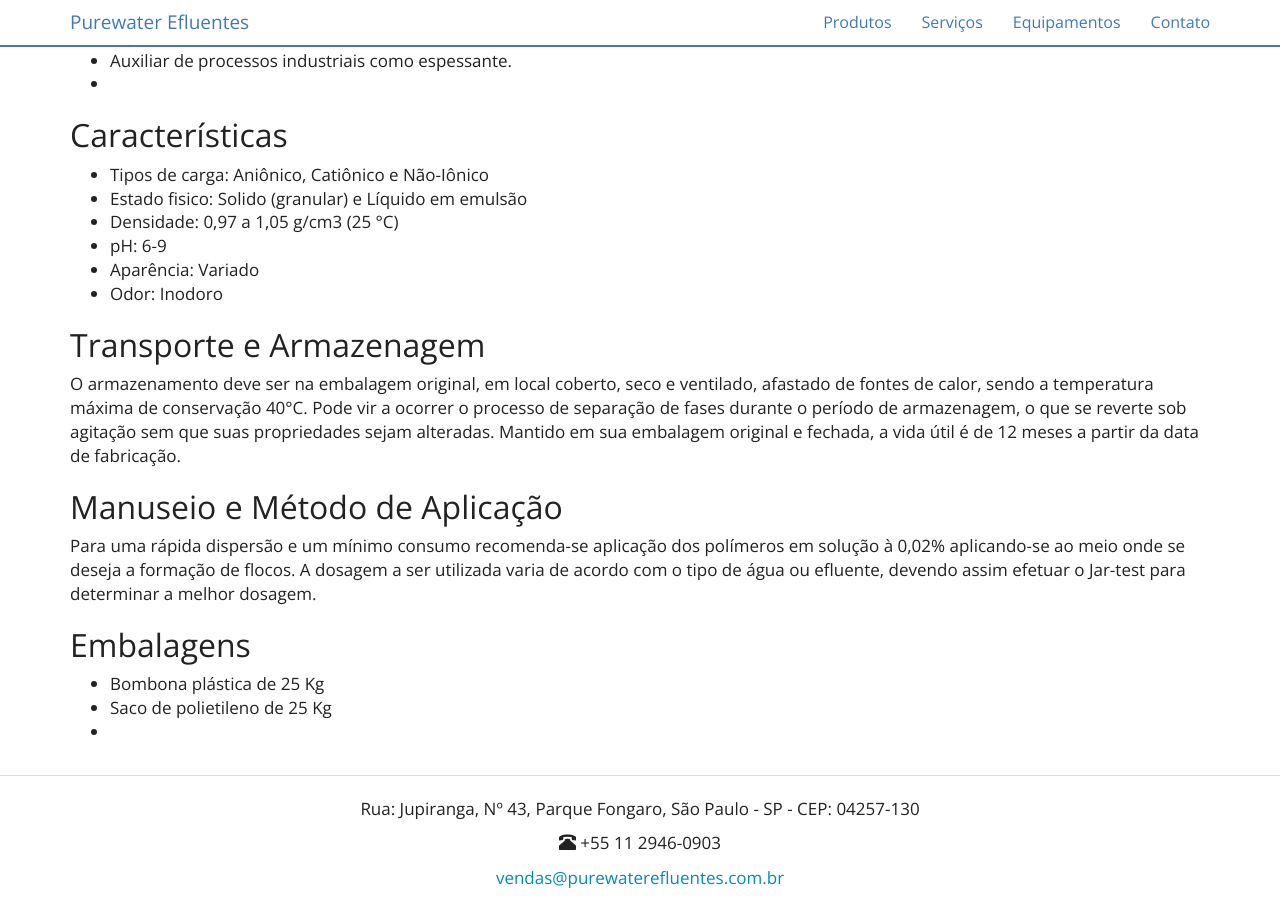
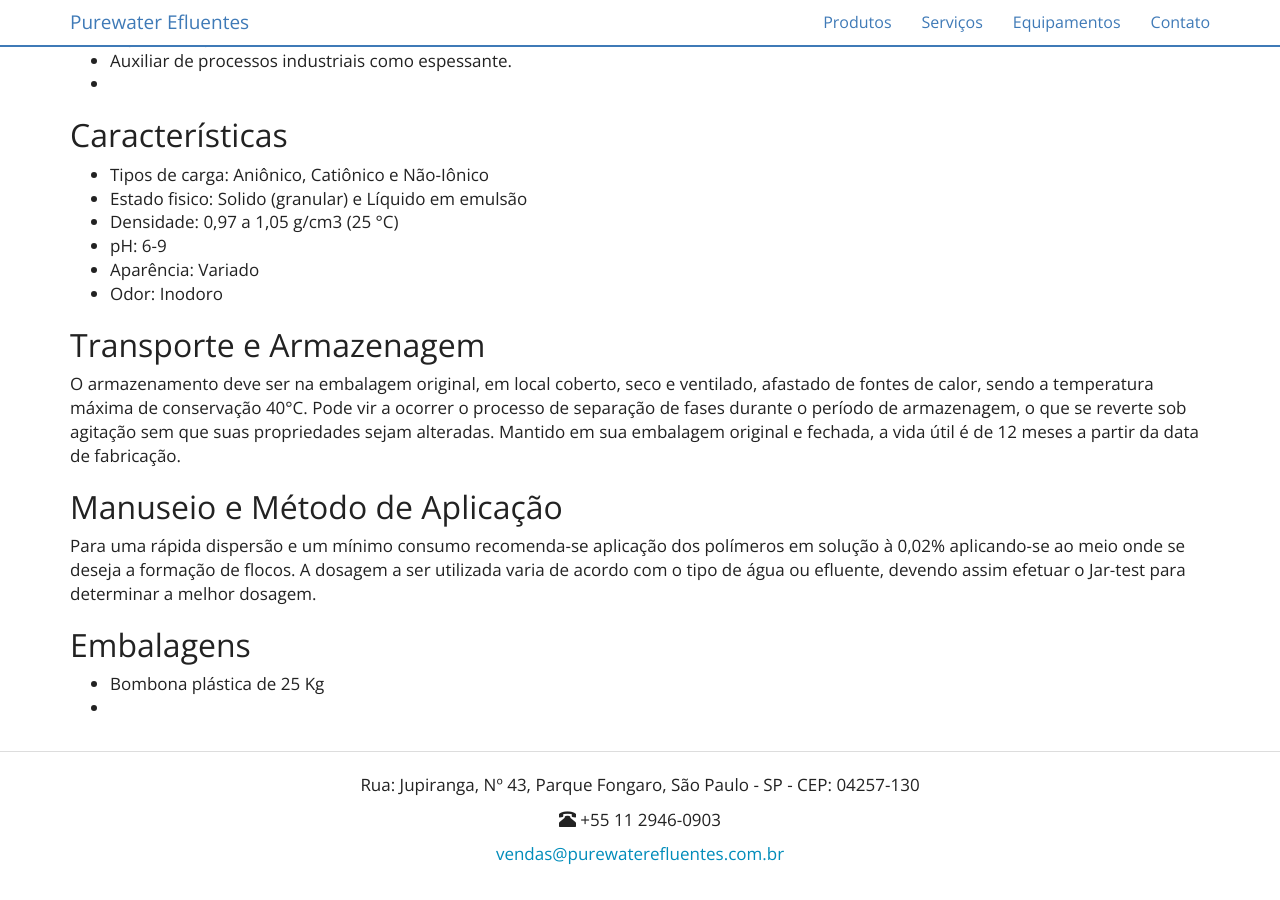
Before and after one commit to purewaterefluentes/purewaterefluentes.github.io, a Jekyll site: the page built from produtos/polieletrolito-floculante.md, in a window 1280 px wide and 900 px high, scrolled down 882 px. Built offline with Jekyll 4.4.1, drawn with Linux system fonts in a browser that asks for light colours; nearby versions of some CDN libraries; library files that are not in the unit come from our copies; after the commit the page ends 1758 px from its top, so only the background shows below that.

Commit message:
Update polieletrolito-floculante.md

```diff
--- a/produtos/polieletrolito-floculante.md
+++ b/produtos/polieletrolito-floculante.md
@@ -53,5 +53,4 @@ A dosagem a ser utilizada varia de acordo com o tipo de água ou efluente, deven
 
 
 - Bombona plástica de 25 Kg
-- Saco de polietileno de 25 Kg
 -
```
